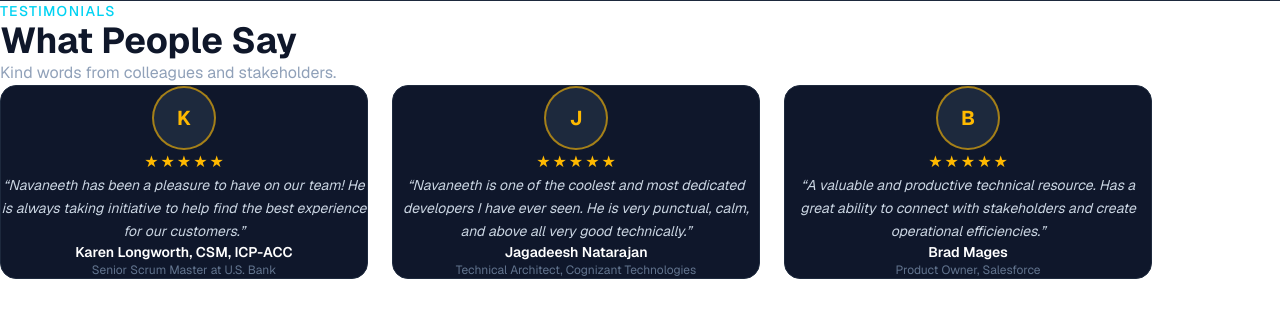
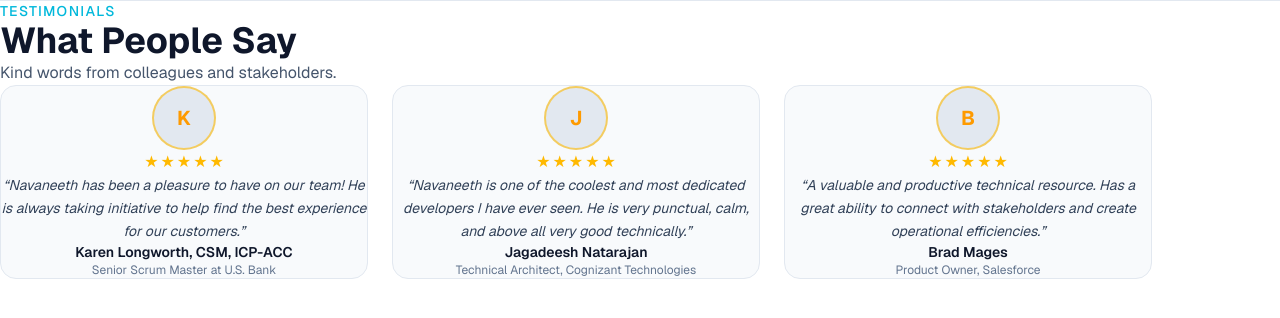
Before and after one commit to NavaneethReddi/Navaneeth-dev, a Next.js app: page /testimonials in a window 1280 px wide. Shown: the top 318 px of the page. Built offline with nearby package versions, Linux system fonts and the light colour scheme.

Commit message:
feat: light/dark theme - app/testimonials/page.tsx

```diff
--- a/app/testimonials/page.tsx
+++ b/app/testimonials/page.tsx
@@ -38,7 +38,7 @@ function Stars({ count = 5 }: { count?: number }) {
   return (
     <div className="flex gap-0.5 justify-center mb-4">
       {Array.from({ length: 5 }).map((_, i) => (
-        <span key={i} className={i < count ? "text-amber-400" : "text-slate-700"}>★</span>
+        <span key={i} className={i < count ? "text-amber-400" : "text-slate-300 dark:text-slate-700"}>★</span>
       ))}
     </div>
   );
@@ -46,16 +46,16 @@ function Stars({ count = 5 }: { count?: number }) {
 
 function Card({ t }: { t: Testimonial }) {
   return (
-    <div className="bg-slate-900 border border-slate-800 rounded-2xl p-8 flex flex-col items-center text-center hover:border-slate-600 transition-colors h-full">
-      <div className="w-16 h-16 rounded-full bg-slate-800 border-2 border-amber-400/60 flex items-center justify-center mb-4 text-amber-400 font-bold text-xl flex-shrink-0">
+    <div className="bg-slate-50 dark:bg-slate-900 border border-slate-200 dark:border-slate-800 rounded-2xl p-8 flex flex-col items-center text-center hover:border-slate-300 dark:hover:border-slate-600 transition-colors h-full">
+      <div className="w-16 h-16 rounded-full bg-slate-200 dark:bg-slate-800 border-2 border-amber-400/60 flex items-center justify-center mb-4 text-amber-500 font-bold text-xl flex-shrink-0">
         {t.initials}
       </div>
       <Stars count={t.rating} />
-      <p className="text-slate-300 text-sm leading-relaxed italic mb-6 flex-1">
+      <p className="text-slate-700 dark:text-slate-300 text-sm leading-relaxed italic mb-6 flex-1">
         &ldquo;{t.feedback}&rdquo;
       </p>
       <div>
-        <p className="text-white font-semibold text-sm">{t.name}</p>
+        <p className="text-slate-900 dark:text-white font-semibold text-sm">{t.name}</p>
         <p className="text-slate-500 text-xs mt-1">{t.role}</p>
       </div>
     </div>
@@ -77,49 +77,41 @@ export default function Testimonials() {
   const next = () => setCurrent((c) => (c === testimonials.length - 1 ? 0 : c + 1));
 
   return (
-    <section className="border-t border-slate-800">
+    <section className="border-t border-slate-200 dark:border-slate-800 transition-colors">
       <div className="max-w-6xl mx-auto px-6 py-20">
-        <p className="text-cyan-400 text-sm font-medium tracking-widest uppercase mb-3">Testimonials</p>
-        <h2 className="text-4xl font-bold mb-3">What People Say</h2>
-        <p className="text-slate-400 mb-14">Kind words from colleagues and stakeholders.</p>
+        <p className="text-cyan-500 text-sm font-medium tracking-widest uppercase mb-3">Testimonials</p>
+        <h2 className="text-4xl font-bold mb-3 text-slate-900 dark:text-white">What People Say</h2>
+        <p className="text-slate-600 dark:text-slate-400 mb-14">Kind words from colleagues and stakeholders.</p>
 
         {isMobile ? (
-          /* Mobile: arrow carousel */
           <div>
             <Card t={testimonials[current]} />
             <div className="flex justify-center gap-4 mt-6">
               <button
                 onClick={prev}
-                className="w-10 h-10 rounded-full border border-slate-700 hover:border-slate-500 text-slate-400 hover:text-white transition-colors flex items-center justify-center"
+                className="w-10 h-10 rounded-full border border-slate-300 dark:border-slate-700 hover:border-slate-400 dark:hover:border-slate-500 text-slate-600 dark:text-slate-400 hover:text-slate-900 dark:hover:text-white transition-colors flex items-center justify-center"
                 aria-label="Previous"
-              >
-                ←
-              </button>
+              >←</button>
               <div className="flex gap-1.5 items-center">
                 {testimonials.map((_, i) => (
                   <button
                     key={i}
                     onClick={() => setCurrent(i)}
-                    className={`w-1.5 h-1.5 rounded-full transition-colors ${i === current ? "bg-cyan-400" : "bg-slate-700"}`}
+                    className={`w-1.5 h-1.5 rounded-full transition-colors ${i === current ? "bg-cyan-500" : "bg-slate-300 dark:bg-slate-700"}`}
                     aria-label={`Go to testimonial ${i + 1}`}
                   />
                 ))}
               </div>
               <button
                 onClick={next}
-                className="w-10 h-10 rounded-full border border-slate-700 hover:border-slate-500 text-slate-400 hover:text-white transition-colors flex items-center justify-center"
+                className="w-10 h-10 rounded-full border border-slate-300 dark:border-slate-700 hover:border-slate-400 dark:hover:border-slate-500 text-slate-600 dark:text-slate-400 hover:text-slate-900 dark:hover:text-white transition-colors flex items-center justify-center"
                 aria-label="Next"
-              >
-                →
-              </button>
+              >→</button>
             </div>
           </div>
         ) : (
-          /* Desktop: equal-width 3-column grid filling the full container */
           <div className="grid grid-cols-3 gap-6">
-            {testimonials.map((t, i) => (
-              <Card key={i} t={t} />
-            ))}
+            {testimonials.map((t, i) => <Card key={i} t={t} />)}
           </div>
         )}
       </div>
```
